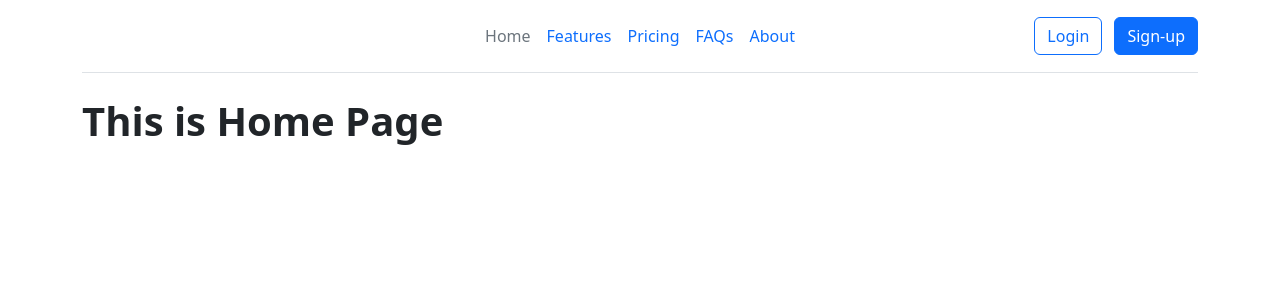
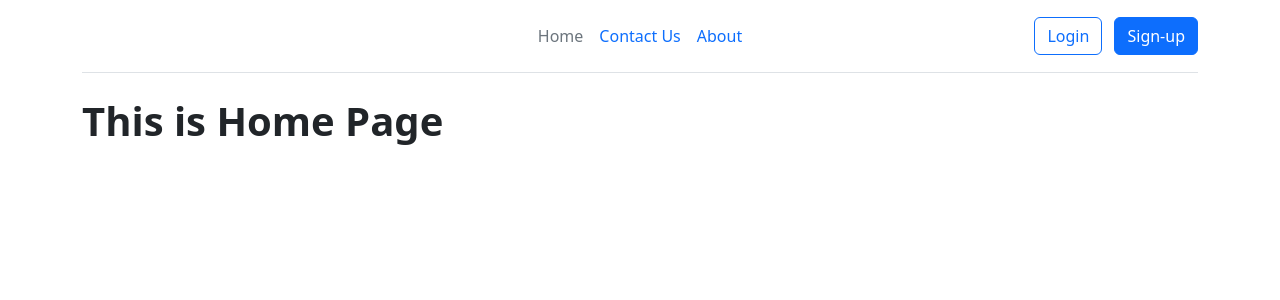
Before and after one commit to sv1nce/flask_1, a Flask app: page / in a window 1280 px wide. Shown: the top 300 px of the page. Run offline with Flask 3, Linux system fonts and the light colour scheme.

Commit message:
URL fixes

```diff
--- a/app.py
+++ b/app.py
@@ -10,6 +10,9 @@ def home():
 def about():
     return render_template('about.html')
 
+@app.route('/contactus')
+def contact():
+    return render_template('contact.html')
 
 if __name__ == '__main__':
     app.run(debug=True)
--- a/templates/base.html
+++ b/templates/base.html
@@ -18,11 +18,9 @@
             </div>
 
             <ul class="nav col-12 col-md-auto mb-2 justify-content-center mb-md-0">
-              <li><a href="#" class="nav-link px-2 link-secondary">Home</a></li>
-              <li><a href="#" class="nav-link px-2">Features</a></li>
-              <li><a href="#" class="nav-link px-2">Pricing</a></li>
-              <li><a href="#" class="nav-link px-2">FAQs</a></li>
-              <li><a href="#" class="nav-link px-2">About</a></li>
+              <li><a href="{{ url_for('index') }}" class="nav-link px-2 link-secondary">Home</a></li>
+              <li><a href="{{ url_for('contact') }}" class="nav-link px-2">Contact Us</a></li>
+              <li><a href="{{ url_for('about') }}" class="nav-link px-2">About</a></li>
             </ul>
 
             <div class="col-md-3 text-end">
```
Also changed, not shown: templates/contact.html (added, +9 -0 lines).
